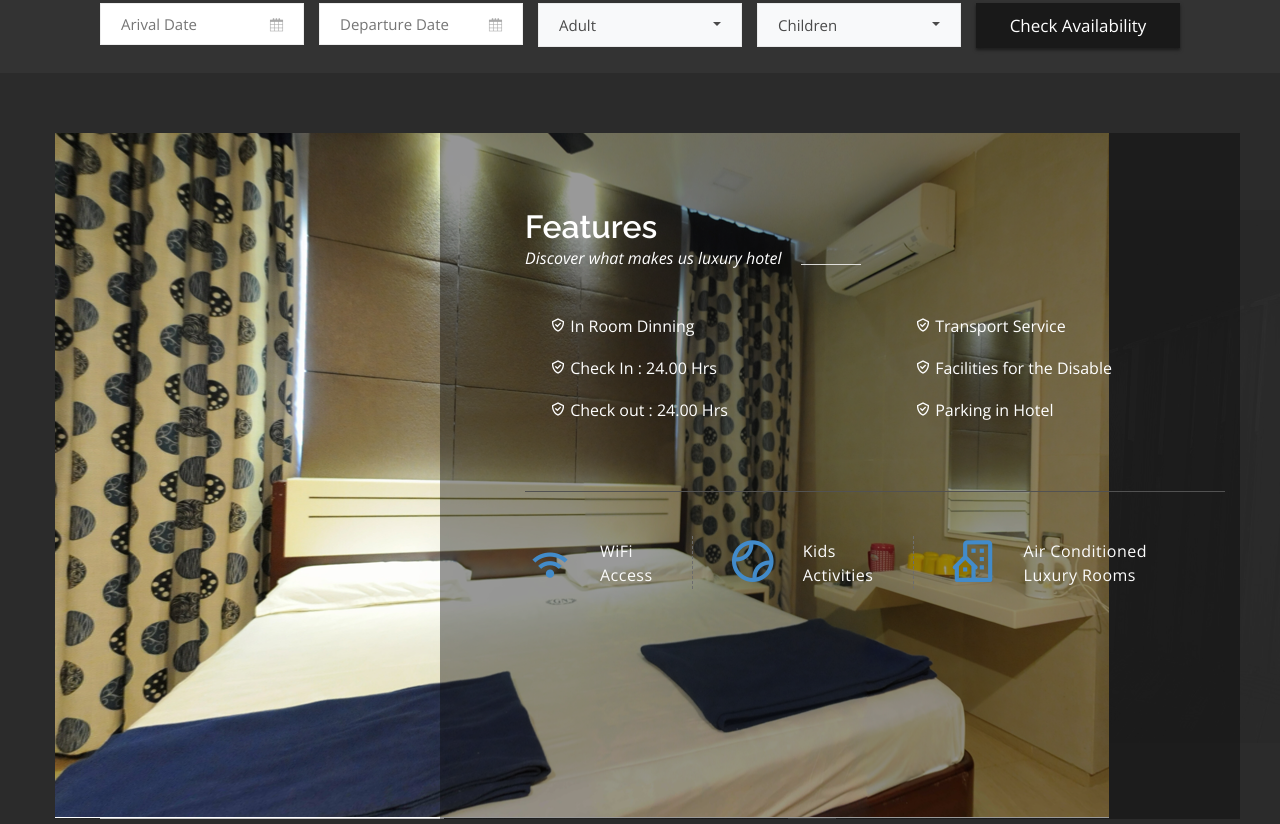
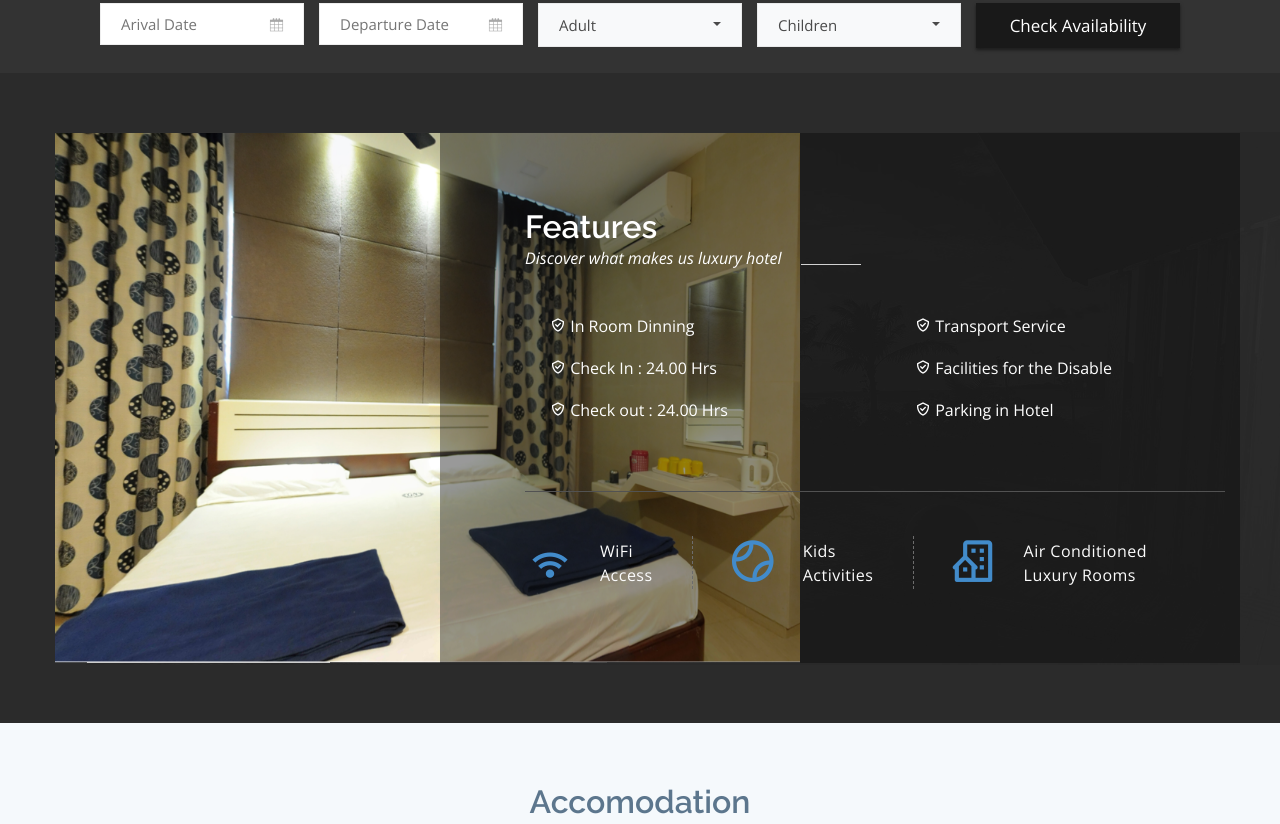
Before and after one commit to Dalphin/grand-neyatt-homestay, a plain HTML site: page index.html in a window 1280 px wide. Shown: the part 828-1652 px from the top of the page. Drawn offline with nearby package versions, Linux system fonts and the light colour scheme.

Commit message:
changes feature image width and height

```diff
--- a/index.html
+++ b/index.html
@@ -189,7 +189,7 @@
           <div class="row">
             <div class="col-md-4 col-sm-12 col-xs-12">
               <div class="feature-img-box clearfix">
-                <img src="assets/img/portfolio/portfolio-twin-4.png" class="pull-right" alt="Awesome Image">
+                <img src="assets/img/portfolio/portfolio-twin-4.png" class="pull-right" alt="Awesome Image" width="745px" height="530px">
               </div><!-- /.feature-img-box -->
             </div><!-- /.col-md-4 -->
             <div class="col-md-8 col-sm-12 col-xs-12 feature-box-content-column">
```
